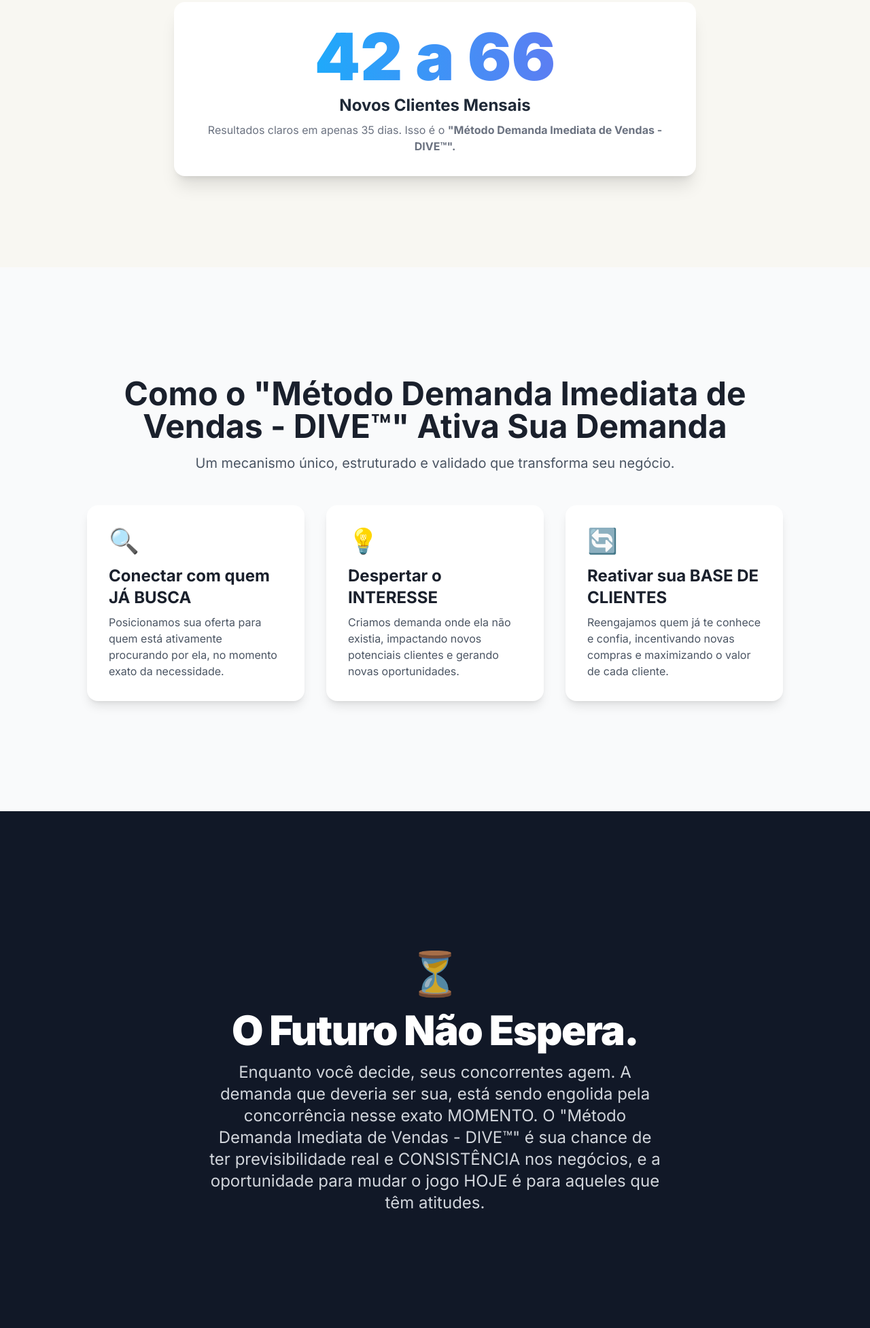
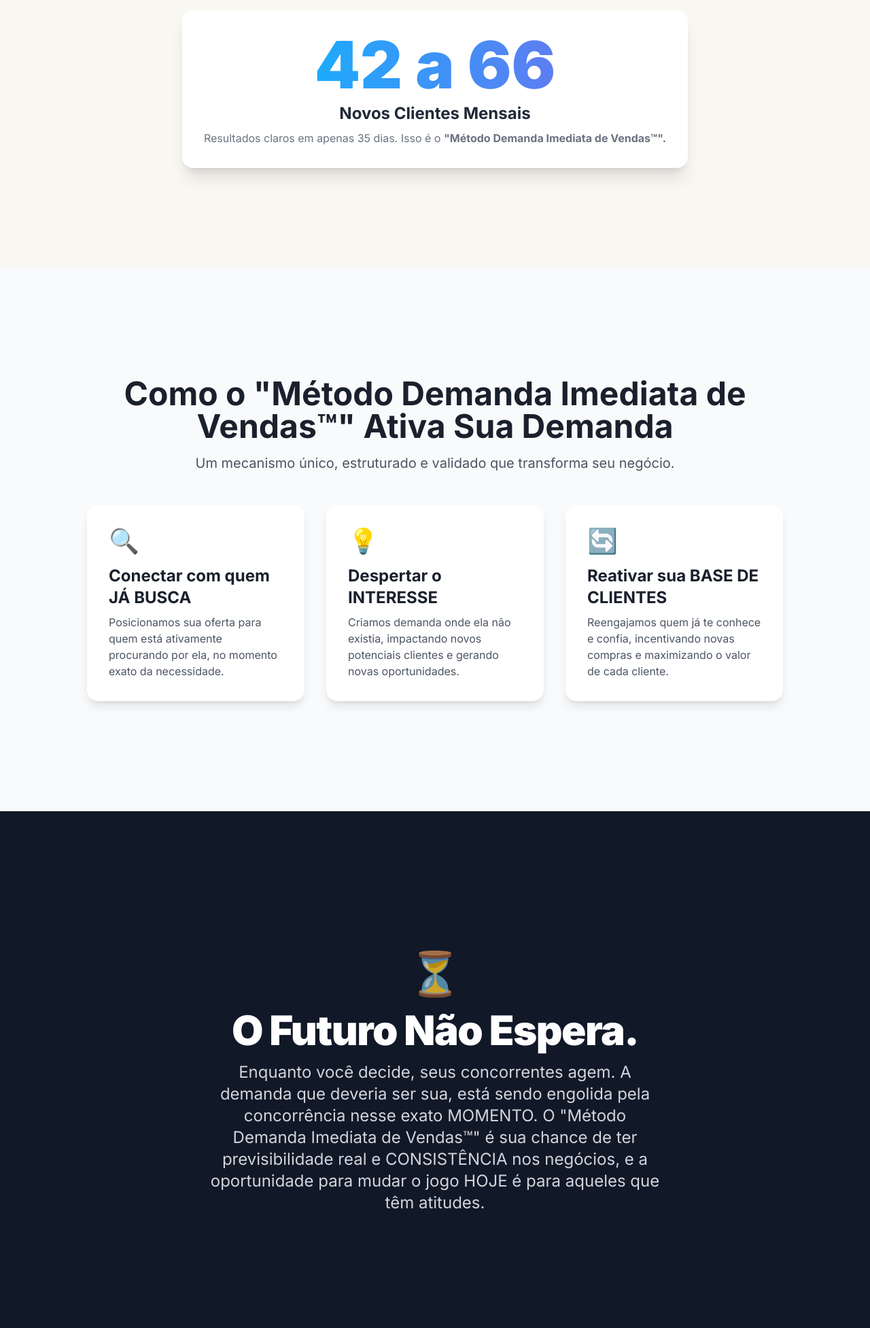
Before and after one commit to escalanomaximo/metodo-dive, a plain HTML site: page index.html in a window 1280 px wide. Shown: the part 1207-3160 px from the top of the page at 68% size. Drawn offline with nearby package versions, Linux system fonts and the light colour scheme.

Commit message:
Update index.html

```diff
--- a/index.html
+++ b/index.html
@@ -83,14 +83,14 @@
                 <div class="bg-white p-8 rounded-2xl shadow-xl inline-block">
                     <div class="text-6xl md:text-8xl font-black gradient-text" id="client-counter">42 a 66</div>
                     <p class="text-xl md:text-2xl font-bold mt-2 text-gray-800">Novos Clientes Mensais</p>
-                    <p class="text-md text-gray-500 mt-2">Resultados claros em apenas 35 dias. Isso é o <span class="font-bold">"Método Demanda Imediata de Vendas - DIVE™".</span></p>
+                    <p class="text-md text-gray-500 mt-2">Resultados claros em apenas 35 dias. Isso é o <span class="font-bold">"Método Demanda Imediata de Vendas™".</span></p>
                 </div>
             </div>
         </section>
 
         <section id="slide3" class="section bg-gray-50">
             <div class="max-w-5xl mx-auto text-center fade-in">
-                <h2 class="text-3xl md:text-5xl font-bold mb-4">Como o "Método Demanda Imediata de Vendas - DIVE™" Ativa Sua Demanda</h2>
+                <h2 class="text-3xl md:text-5xl font-bold mb-4">Como o "Método Demanda Imediata de Vendas™" Ativa Sua Demanda</h2>
                 <p class="text-lg md:text-xl mb-12 text-gray-600">Um mecanismo único, estruturado e validado que transforma seu negócio.</p>
                 <div class="grid grid-cols-1 md:grid-cols-3 gap-8">
                     <div class="interactive-card bg-white p-8 rounded-2xl shadow-lg text-left">
@@ -117,7 +117,7 @@
                 <div class="text-6xl mb-6 pulse-animate">⏳</div>
                 <h2 class="text-4xl md:text-6xl font-black mb-4 tracking-tight">O Futuro Não Espera.</h2>
                 <p class="text-lg md:text-2xl text-gray-300 max-w-2xl mx-auto">
-                    Enquanto você decide, seus concorrentes agem. A demanda que deveria ser sua, está sendo engolida pela concorrência nesse exato MOMENTO. O "Método Demanda Imediata de Vendas - DIVE™" é sua chance de ter previsibilidade real e CONSISTÊNCIA nos negócios, e a oportunidade para mudar o jogo HOJE é para aqueles que têm atitudes.
+                    Enquanto você decide, seus concorrentes agem. A demanda que deveria ser sua, está sendo engolida pela concorrência nesse exato MOMENTO. O "Método Demanda Imediata de Vendas™" é sua chance de ter previsibilidade real e CONSISTÊNCIA nos negócios, e a oportunidade para mudar o jogo HOJE é para aqueles que têm atitudes.
                 </p>
             </div>
         </section>
@@ -137,7 +137,7 @@
                         </ul>
                     </div>
                     <div class="bg-green-50 border-l-4 border-green-500 p-6 rounded-r-lg">
-                        <h3 class="font-bold text-xl mb-2 text-green-800">A Solução "Método Demanda Imediata de Vendas - DIVE™"</h3>
+                        <h3 class="font-bold text-xl mb-2 text-green-800">A Solução "Método Demanda Imediata de Vendas™"</h3>
                          <ul class="list-none space-y-3 text-gray-700">
                             <li><span class="text-green-500 font-bold mr-2">✓</span>Processo focado em vendas e ROI.</li>
                             <li><span class="text-green-500 font-bold mr-2">✓</span>Sistema validado e previsível.</li>
```
